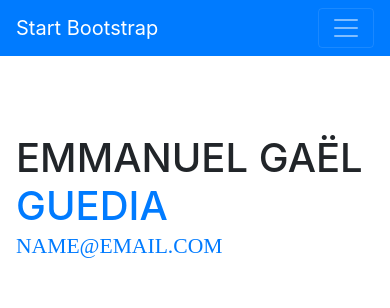
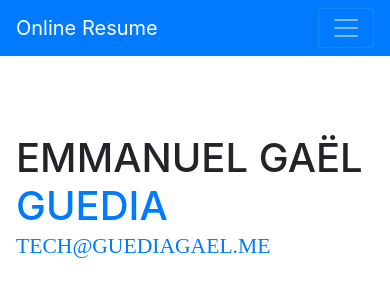
Before and after one commit to guediagael/guediagael.github.io, a website with bundled scripts: page index.html in a window 390 px wide. Shown: the top 308 px of the page. Built offline with nearby package versions, Linux system fonts and the light colour scheme; a web font is replaced by a local one.

Commit message:
added mail address

```diff
--- a/index.html
+++ b/index.html
@@ -29,7 +29,7 @@
 
     <nav class="navbar navbar-expand-lg navbar-dark bg-primary fixed-top" id="sideNav">
       <a class="navbar-brand js-scroll-trigger" href="#page-top">
-        <span class="d-block d-lg-none">Start Bootstrap</span>
+        <span class="d-block d-lg-none">Online Resume</span>
         <span class="d-none d-lg-block">
           <img class="img-fluid img-profile rounded-circle mx-auto mb-2" src="img/profile.jpg" alt="">
         </span>
@@ -70,7 +70,7 @@
           </h1>
           <div class="subheading mb-5">
             <!-- 3542 Berry Street · Cheyenne Wells, CO 80810 · (317) 585-8468 · -->
-            <a href="mailto:name@email.com">name@email.com</a>
+            <a href="mailto:name@email.com">tech@guediagael.me</a>
           </div>
           <p class="mb-5">Gael Guedia is codeaholic and proud!
               Gaël falls for high-end user experience in software and apps.<br/> <q><i>It's not a problem if it doesn't look very nice as soon as it's easy to use and understandable. It also doesn't have to look ugly though. If you can't achieve it, that means you probably want to implement bots.</i></q> <br/>
```
